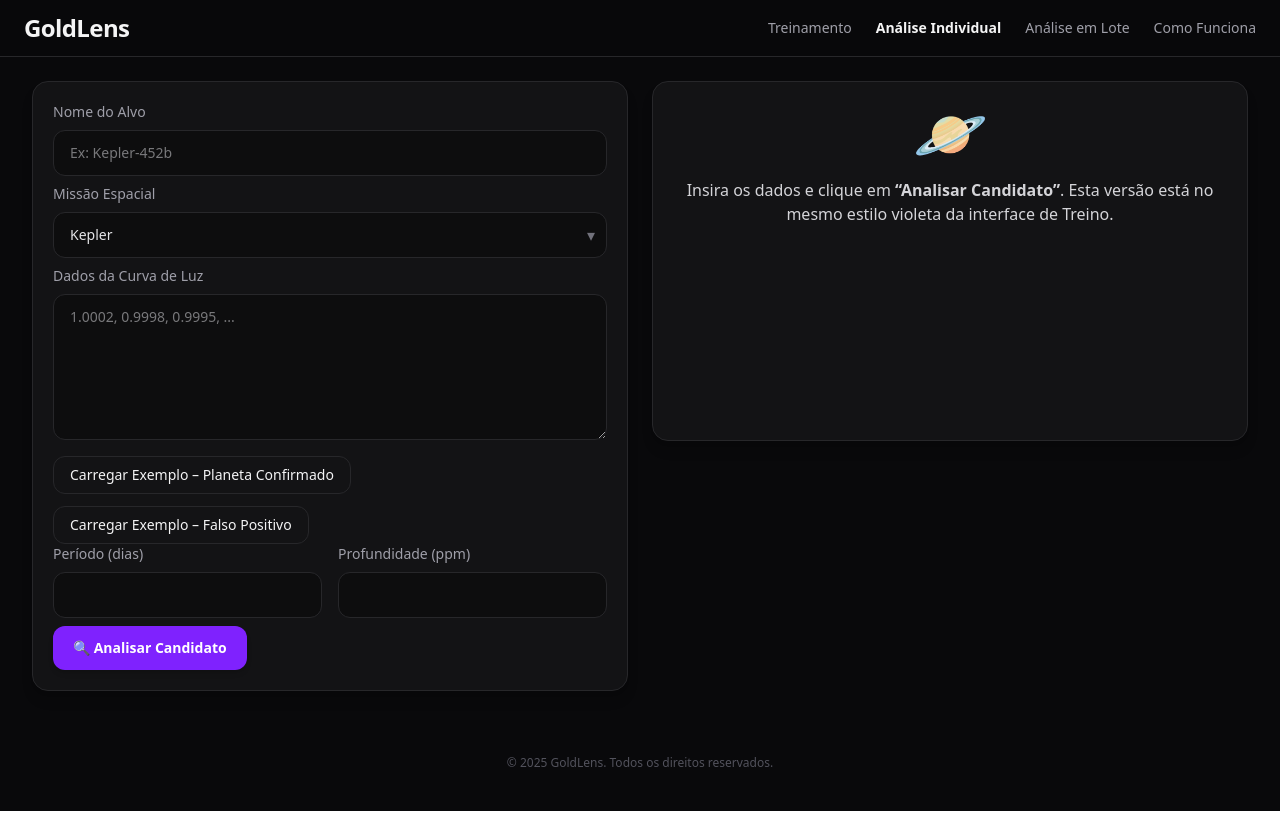
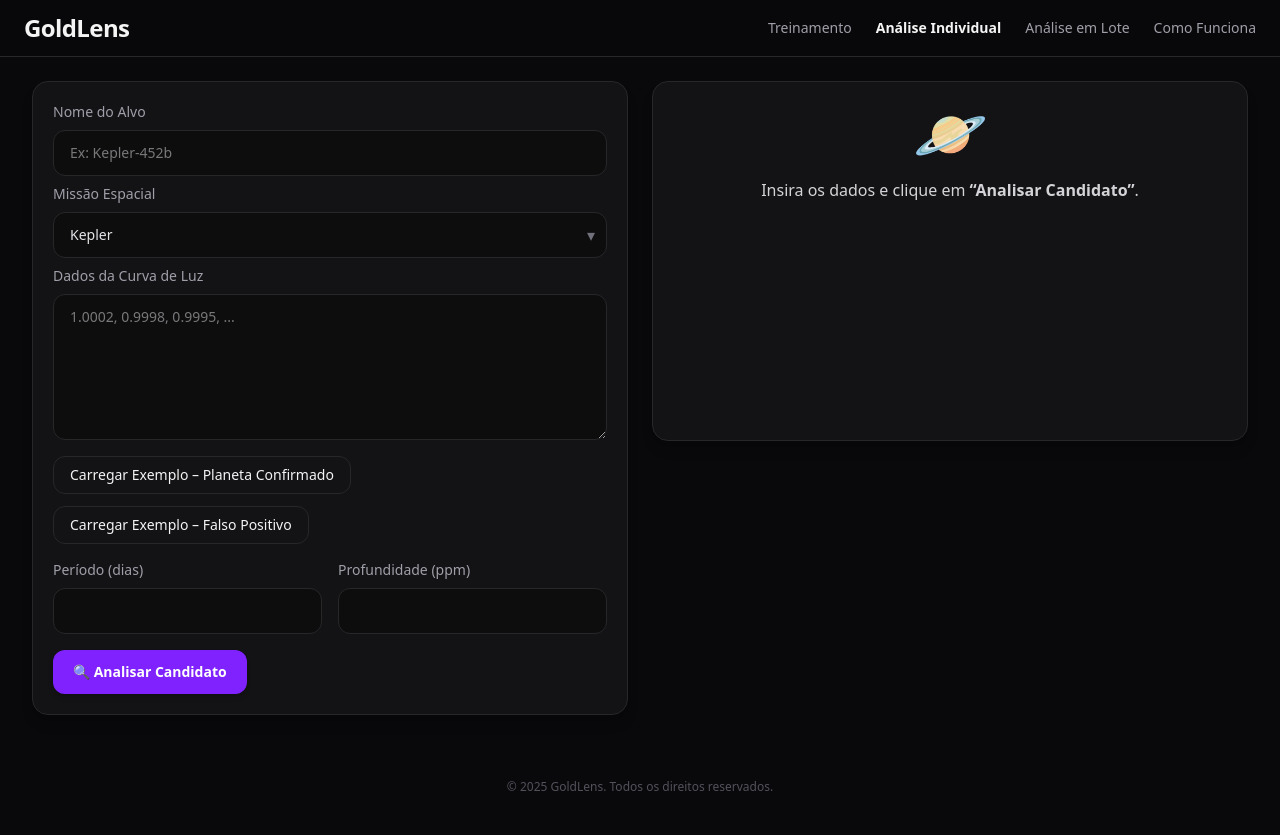
Before and after one commit to gabriel-abreu542/NASA-Space-Apps-Challenge-GoldLens, a React (Vite) app in the folder frontend/: page /analise-individual in a window 1280 px wide. Before the commit the page ends 811 px from the top, so only its background shows below. Built offline with nearby package versions, Linux system fonts and the light colour scheme.

Commit message:
Ajustes componentes Análise Individual

```diff
--- a/frontend/src/ui/primitives/AnalyzeCandidate.jsx
+++ b/frontend/src/ui/primitives/AnalyzeCandidate.jsx
@@ -4,24 +4,40 @@ import { PurpleButton } from "../PurpleButton";
 import { Card } from "../Card";
 import { Select } from "../Select";
 
-const AnalyzeCandidate = () => {
+const AnalyzeCandidate = ( onAnalyze ) => {
 
-    const [lightCurve, setLightCurve] = useState();
-    const [periodDays, setPeriodDays] = useState();
-    const [depthPpm, setDepthPpm] = useState();
+    const [lightCurve, setLightCurve] = useState("");
+    const [periodDays, setPeriodDays] = useState("");
+    const [depthPpm, setDepthPpm] = useState("");
     const [mission, setMission] = useState("");
     const [targetName, setTargetName] = useState("");
 
-    const loadExample = (teste) => {
-        console.log(teste);
+    const handleSubmit = (e) => {
+        e.preventDefault();
+        onAnalyze({ targetName, mission, lightCurve, periodDays, depthPpm });
+    };
+
+    const loadExample = (type) => {
+        if (type === "confirmed") {
+        setTargetName("Kepler-452b");
+        setMission("Kepler");
+        setLightCurve("1.0002, 0.9998, 0.9995, ...");
+        setPeriodDays(385);
+        setDepthPpm(200);
+        } else if (type === "fp") {
+        setTargetName("KOI-1234");
+        setMission("Kepler");
+        setLightCurve("1.0001, 1.0000, 0.9999, ...");
+        setPeriodDays(2.5);
+        setDepthPpm(10);
         }
+    };
+
 
     return (
-        <Card >
-            <form>
-
+        <Card>
+            <form onSubmit={handleSubmit}>
                 <div className="flex flex-col gap-2">
-
                     <div className="flex flex-col gap-2">
                         <label className="text-sm text-zinc-400">Nome do Alvo</label>
                         <input
@@ -39,9 +55,7 @@ const AnalyzeCandidate = () => {
                         options={["Kepler", "K2", "TESS"]}
                     />
 
-                <label className="text-sm text-zinc-400">
-                    Dados da Curva de Luz
-                    </label>
+                    <label className="text-sm text-zinc-400">Dados da Curva de Luz</label>
                     <textarea
                         rows={6}
                         value={lightCurve}
@@ -49,6 +63,7 @@ const AnalyzeCandidate = () => {
                         placeholder="1.0002, 0.9998, 0.9995, ..."
                         className="w-full rounded-xl bg-zinc-950/60 border border-zinc-800 px-4 py-3 text-sm text-zinc-200 focus:outline-none focus:ring-2 focus:ring-violet-500"
                     />
+
                     <div className="flex flex-wrap gap-3 pt-2">
                         <button
                         type="button"
@@ -67,23 +82,26 @@ const AnalyzeCandidate = () => {
                     </div>
                 </div>
 
-            <div className="grid grid-cols-1 sm:grid-cols-2 gap-4">
+                <div className="grid grid-cols-1 sm:grid-cols-2 gap-4 mt-4">
                 <NumberInput
                     label="Período (dias)"
                     value={periodDays}
-                onChange={(e) => setPeriodDays(e.target.value === "" ? "" : Number(e.target.value))}
+                    onChange={(e) =>
+                    setPeriodDays(e.target.value === "" ? "" : Number(e.target.value))
+                    }
                     step={0.01}
                 />
                 <NumberInput
                     label="Profundidade (ppm)"
                     value={depthPpm}
-                onChange={(e) => setDepthPpm(e.target.value === "" ? "" : Number(e.target.value))}
+                    onChange={(e) =>
+                    setDepthPpm(e.target.value === "" ? "" : Number(e.target.value))
+                    }
                     step={1}
                 />
                 </div>
 
-
-            <div className="pt-2">
+                <div className="pt-4">
                     <PurpleButton type="submit">🔍 Analisar Candidato</PurpleButton>
                 </div>
             </form>
--- a/frontend/src/ui/primitives/IndividualForm.jsx
+++ b/frontend/src/ui/primitives/IndividualForm.jsx
@@ -1,17 +1,28 @@
 import AnalyzeCandidate from "./AnalyzeCandidate";
 import ShowAnalysis from "./ShowAnalysis";
+import { useState } from "react";
 
 const IndividualForm = () => {
-        return (
+
+    const [analysisData, setAnalysisData] = useState(null);
+
+    // Função que será chamada quando o usuário clicar em "Analisar Candidato"
+    const handleAnalyze = (formData) => {
+        // Aqui você pode futuramente chamar o backend (API) e salvar o resultado
+        console.log("Dados recebidos:", formData);
+        setAnalysisData(formData);
+    };
+
+    return (
         <div className="flex gap-6">
             <div className="flex-1">
-                <AnalyzeCandidate />
+                <AnalyzeCandidate onAnalyze={handleAnalyze} />
             </div>
             <div className="flex-1">
-                <ShowAnalysis />
+                <ShowAnalysis analysisData={analysisData} />
             </div>
         </div>
-        )
+    )
 };
 
 export default IndividualForm;
--- a/frontend/src/ui/primitives/ShowAnalysis.jsx
+++ b/frontend/src/ui/primitives/ShowAnalysis.jsx
@@ -1,20 +1,34 @@
 import { Card } from "../Card";
 
-const ShowAnalysis = () => {
+const ShowAnalysis = ({ analysisData }) => {
   return (
     <Card className="min-h-[360px]">
       <div className="h-full w-full flex items-center justify-center text-center text-zinc-300">
+        {!analysisData ? (
           <div>
             <div className="text-6xl mb-4">🪐</div>
             <p>
-                        Insira os dados e clique em <span className="font-semibold">“Analisar Candidato”</span>.
-                        Esta versão está no mesmo estilo violeta da interface de Treino.
+              Insira os dados e clique em{" "}
+              <span className="font-semibold">“Analisar Candidato”</span>.
             </p>
           </div>
+        ) : (
+          <div className="text-left">
+            <h2 className="text-2xl font-semibold mb-3 text-violet-400">
+              Resultado da Análise
+            </h2>
+            <p><strong>Alvo:</strong> {analysisData.targetName}</p>
+            <p><strong>Missão:</strong> {analysisData.mission}</p>
+            <p><strong>Período:</strong> {analysisData.periodDays} dias</p>
+            <p><strong>Profundidade:</strong> {analysisData.depthPpm} ppm</p>
+            <p className="mt-2">
+              <strong>Curva de Luz:</strong> {analysisData.lightCurve}
+            </p>
+          </div>
+        )}
       </div>
     </Card>
   );
 };
 
-
 export default ShowAnalysis;
```
Lines whose indentation alone changed are shown as unchanged.
